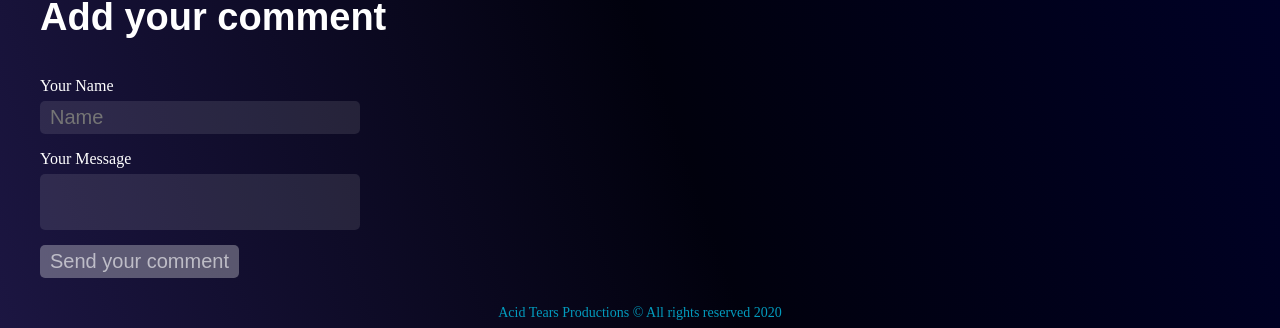
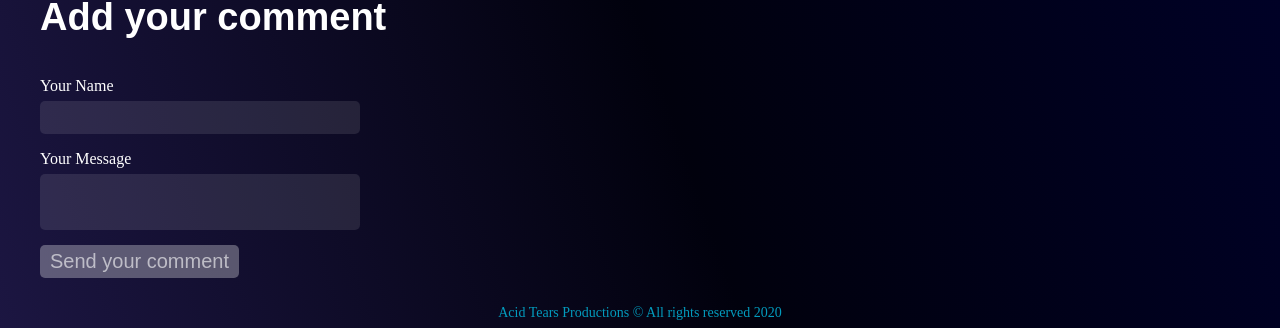
Before and after one commit to RenVoc/React-Project, a React (Create React App) app in the folder my-app/: page / in a window 1280 px wide. Shown: the part 483-811 px from the top of the page. Built offline with nearby package versions, Linux system fonts and the light colour scheme.

Commit message:
update states

```diff
--- a/my-app/src/components/Content/Templates/MainPage/MainPage.jsx
+++ b/my-app/src/components/Content/Templates/MainPage/MainPage.jsx
@@ -10,6 +10,10 @@ function MainPage(props) {
         let commentText = NewDescription.current.value;
         let commentName = NewName.current.value;
         props.addCommentInfo(commentText, commentName);
+
+        let commentTextNull = NewDescription.current.value = '';
+        let commentNameNull = NewName.current.value = '';
+        props.updateCommentInfo(commentTextNull, commentNameNull);
     };
 
     let commentItem = props.CommentsInfo.map(function (comment, i) {
@@ -28,19 +32,23 @@ function MainPage(props) {
         props.updateCommentInfo(newText,newName);
     };
 
+    let handleSubmit = (event) => {
+        event.preventDefault();
+    };
+
     return (
         <div>
             <h1>{Title}</h1>
             <div className="comments">
                 {commentItem}
                 <h3>Add your comment</h3>
-                <div className="form">
+                <form onSubmit={handleSubmit} className="form">
                     <div className="label-block">
                         <label htmlFor="" className="label">Your Name</label>
-                        <input type="text" placeholder="Name"
+                        <input type="text"
                                ref={NewName}
                                onChange={onCommentChange}
-                               value={props.newComment.name}
+                               value={props.newCommentName}
                         />
                     </div>
                     <div className="label-block">
@@ -48,13 +56,13 @@ function MainPage(props) {
                         <textarea name="" id=""
                                   ref={NewDescription}
                                   onChange={onCommentChange}
-                                  value={props.newComment.text}
+                                  value={props.newCommentText}
                         />
                     </div>
                     <div className="form_button">
                         <button className="btn" onClick={addComment}>Send your comment</button>
                     </div>
-                </div>
+                </form>
             </div>
         </div>
     );
--- a/my-app/src/index.js
+++ b/my-app/src/index.js
@@ -1,9 +1,21 @@
 import React from 'react';
 import * as serviceWorker from './serviceWorker';
-import {reRenderTree} from "./render";
 import state from "./redux/state";
+import ReactDOM from 'react-dom';
+import App from './App';
+import {addCommentInfo, updateCommentInfo, subscribe} from './redux/state';
+
+let reRenderTree = (state) => {
+    ReactDOM.render(<App
+        updateCommentInfo={updateCommentInfo}
+        addCommentInfo={addCommentInfo}
+        state={state}/>, document.getElementById('root'));
+};
+
 
 reRenderTree(state);
+
+subscribe(reRenderTree);
 
 
 // If you want your app to work offline and load faster, you can change
--- a/my-app/src/redux/state.js
+++ b/my-app/src/redux/state.js
@@ -1,4 +1,7 @@
-import {reRenderTree} from "../render";
+let reRenderTree = () => {
+
+}
+
 
 let state = {
     MenuItemInformation: [
@@ -38,12 +41,13 @@ let state = {
         {name: 'Имя - дата 3', text: 'Комментарий 3'},
         {name: 'Имя - дата 3', text: 'Комментарий 4'}
     ],
-    newComment: [
-        {name: 'Yor name', text: 'Yor message'}
-    ]
+    newCommentName: 'Your name',
+    newCommentText: 'Your message'
 };
 
-export let addCommentInfo = (commentText, commentName) => {
+window.state = state;
+
+export const addCommentInfo = (commentText, commentName) => {
     let newComment = {
         name: commentName,
         text: commentText
@@ -53,10 +57,14 @@ export let addCommentInfo = (commentText, commentName) => {
     reRenderTree(state);
 };
 
-export let updateCommentInfo = (newText, newName) => {
-    state.newComment.text = newText;
-    state.newComment.name = newName;
+export const updateCommentInfo = (newText, newName) => {
+    state.newCommentText = newText;
+    state.newCommentName = newName;
     reRenderTree(state);
 };
 
+export const subscribe = (observer) =>{
+    reRenderTree = observer;
+};
+
 export default state;
```
